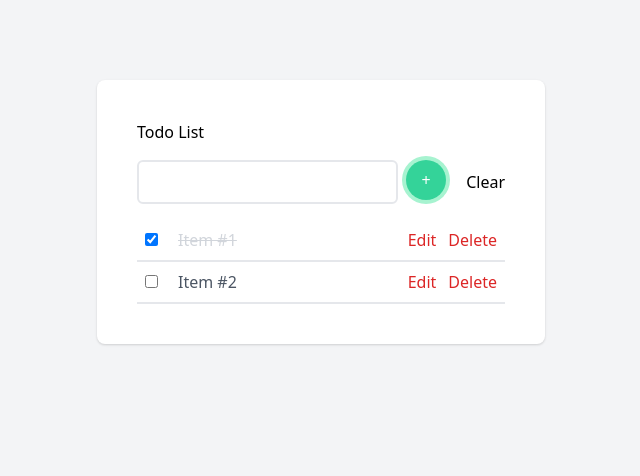
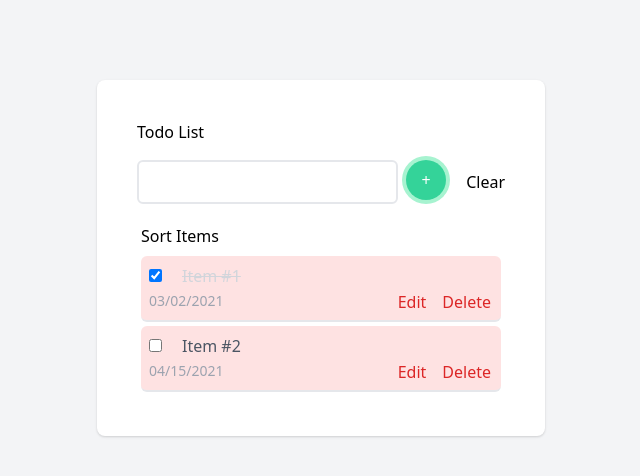
Before and after one commit to rdangol1/ToDoReactApp, a React (Create React App) app: page / in a window 1280 px wide. Shown: the top 476 px of the page, without its empty margins (319-959 px from the left). Built offline with nearby package versions, Linux system fonts and the light colour scheme.

Commit message:
color,sort,date and persist

```diff
--- a/src/App.js
+++ b/src/App.js
@@ -1,15 +1,15 @@
-import React, { useCallback, useState, useEffect } from "react";
+import React, { useState, useEffect } from "react";
 import classnames from "classnames";
-import { render } from "@testing-library/react";
-import { renderIntoDocument } from "react-dom/test-utils";
+import FlipMove from 'react-flip-move';
 
-const TodoItem = ({ id, onToggle, onDelete, label, defaultCompleted, onEdit }) => {
+
+const TodoItem = ({ id, onToggle, onDelete, label, defaultCompleted, onEdit, createPriority, createDate}) => {
   /**
    * This state is used to hold if the checkbox for the todo item
    * is checked or not
    */
   const [isChecked, setIsChecked] = useState(defaultCompleted);
-  //const [CompletedList, setCompletedList] = useState(false);
+
   /**
    * This function is fired when the checkbox for the todo item
    * is clicked
@@ -30,8 +30,15 @@ const TodoItem = ({ id, onToggle, onDelete, label, defaultCompleted, onEdit }) =
     "text-gray-300": isChecked, // If checkbox is checked
   });
 
+
+  const classCharecter = classnames({
+    "border-b-2 p-2 bg-blue-100 m-1 rounded-md": createPriority(),
+    "border-b-2 p-2 bg-red-100 m-1 rounded-md": !createPriority(),
+
+  });
+
   return (
-    <div className="border-b-2 p-2">
+    <div className={classCharecter}>
       <input
         onChange={handleClick}
         className="mr-5"
@@ -42,14 +49,18 @@ const TodoItem = ({ id, onToggle, onDelete, label, defaultCompleted, onEdit }) =
       />
       <label className={classname} for={id}>
         {label}
+      </label><br></br>
+      <label className="text-gray-400 text-sm" for={id}>
+        {createDate}
       </label>
-      <button onClick={onDelete} className="text-red-600 float-right">
+      <button onClick={onDelete} className="text-red-600 float-right rounded-md p-0.5 ">
         Delete
       </button>
-      <button onClick={onEdit} className="text-red-600 float-right mr-3">
+      <button onClick={onEdit} className="text-red-600 float-right mr-3 rounded-md p-0.5">
         Edit
       </button>
     </div>
+
   );
 };
 
@@ -66,25 +77,28 @@ const App = () => {
       text: "Item #1",
       defaultCompleted: true,
       done: true,
-      rememberMe: false
+      createDate:'03/02/2021'
       // TODO: Add something like `done` to store if a todo is complete
     },
     {
       text: "Item #2",
       defaultCompleted: false,
       done: false,
-      rememberMe: false
+      createDate:'04/15/2021'
     },
   ]);
-  const addToLocalStorage = (todoItemList) =>{
-    localStorage.setItem('todo',todoItemList);
 
+  useEffect( () => {
+    const data =localStorage.getItem('todo');
+
+    if(data){
+      setTodoItems(JSON.parse(data));
     }
-  const getFromLocalStorage =() =>{
-    localStorage.getItem('todo');
+  },[]);
 
-  }
-  getFromLocalStorage();
+  useEffect( () => {
+    localStorage.setItem('todo', JSON.stringify(todoItems))}
+  );
 
   /**
    * This piece of state holds the current value of the user's
@@ -134,6 +148,7 @@ const App = () => {
       text: inputValue,
       defaultCompleted: false,
       done:false,
+      createDate:getDate(),
 
     };
     // Add the temporary todo item to the existing list of todos
@@ -141,7 +156,7 @@ const App = () => {
 
     // Clear the input
     setInputValue("");
-    addToLocalStorage(todoItems);
+
   };
 
   /**
@@ -156,10 +171,37 @@ const App = () => {
 
   const getDate =() => {
     const today = new Date();
-    const TodoMonth = today.getMonth + 1;
-    const TodoDay =today.getDate;
-    const TodoYear =today.getFullYear;
-    const ItemDate = TodoMonth +'/' + TodoDay +'/'+TodoYear;
+    const ItemDate = JSON.parse(JSON.stringify(today.getMonth() + 1 + '/' + today.getDate() + '/' + today.getFullYear()));
+    return ItemDate;
+
+  }
+  const getItemPriority =(indexToCheck)=>{
+    const today = new Date;
+    today.setDate(today.getDay()- 3);
+
+    const itemDate = todoItems[indexToCheck].createDate;
+
+    const itemDates =new Date(itemDate);
+
+    if (itemDates.getTime() < today.getTime()){
+      return false;
+    }
+    return true;
+  }
+  const sortItems =() =>{
+    const temporaryList = [...todoItems];
+    for(let i=0; i< todoItems.length;i++){
+      const convertTodate = (new Date(temporaryList[i].createDate)).getTime()
+      temporaryList[i].createDate = convertTodate;
+    }
+    temporaryList.sort((a, b) => a.createDate < b.createDate ? 1 : -1)
+    setTodoItems(temporaryList);
+
+    for(let i=0; i< todoItems.length;i++){
+      const convertTodate = JSON.parse(JSON.stringify((new Date(temporaryList[i].createDate))));
+      temporaryList[i].createDate = convertTodate;
+    }
+    setTodoItems(temporaryList);
   }
 
   /**
@@ -171,7 +213,7 @@ const App = () => {
       ...todoItems.slice(indexToDelete + 1, todoItems.length),
     ];
     setTodoItems(tmpTodoList);
-    addToLocalStorage(todoItems);
+
   };
 
   const editItem =(indexToEdit) =>{
@@ -181,14 +223,15 @@ const App = () => {
     ];
     setInputValue(todoItems[indexToEdit].text)
     setTodoItems(tempList);
-    addToLocalStorage(todoItems);
+
   }
   const classFeatures = classnames({
     "hidden":!areYouDone(),
     "visible":areYouDone()
   })
   return (
-    <div className="contatiner py-20 mx-auto max-w-md">
+
+    <div className="contatiner py-20 mx-auto max-w-md ">
       <div className="bg-white rounded-lg p-10 text-black shadow">
         <legend>Todo List</legend>
 
@@ -207,40 +250,30 @@ const App = () => {
           >
             +
           </button>
-          <button onClick={clear} className = "ml-5" >Clear</button>
-
+          <button onClick={clear} className = "ml-5 rounded" >Clear</button>
         </div>
-
+        <button onClick={sortItems} className="m-1">Sort Items</button>
         <div className={classFeatures}>Yay!! you are all done</div>
-
+        {/* <FlipMove className="flip-wrapper my-1 "> */}
           {todoItems.map((item, index) => (
             <TodoItem
               key={item.text}
               id={index}
               value={index}
               label={item.text}
+              createDate={item.createDate}
               defaultCompleted={item.defaultCompleted}
               onToggle={() => checkboxToggled(index)}
               onDelete={() => deleteItem(index)}
               onEdit={() => editItem(index)}
+              createPriority ={ () =>getItemPriority(index)}
             />
           ))}
+        {/* </FlipMove> */}
       </div>
     </div>
+
   );
 }
 
 export default App;
-
-
-
-
- /*   if((!todoItems.length)||(elementState == true)){
-
-    setCompletedList(!CompletedList);
-  }
-  const classFeature = classnames({
-   "visible":!CompletedList,
-   "hidden": CompletedList,
-
-  });    */
```
Lines whose indentation alone changed are shown as unchanged.
